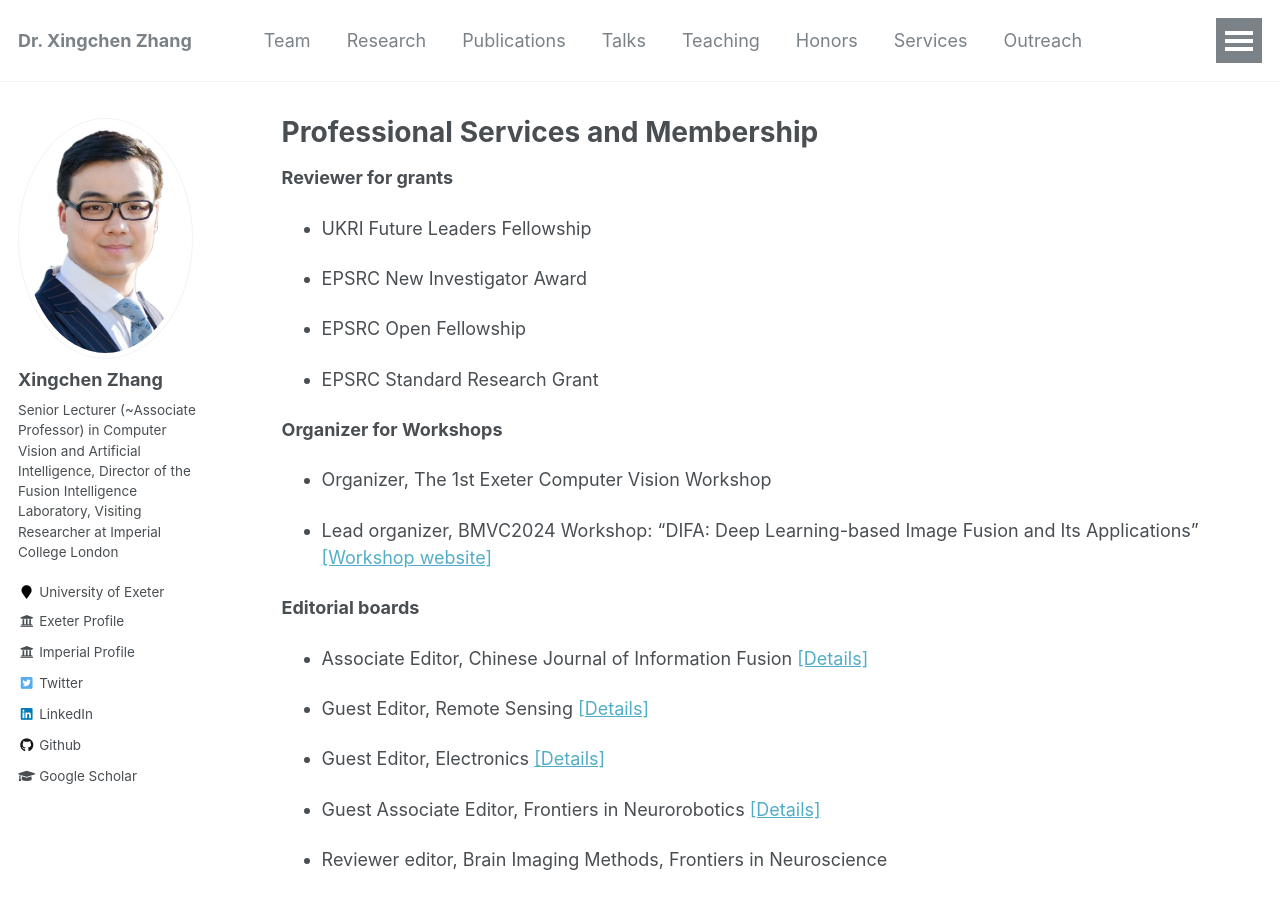
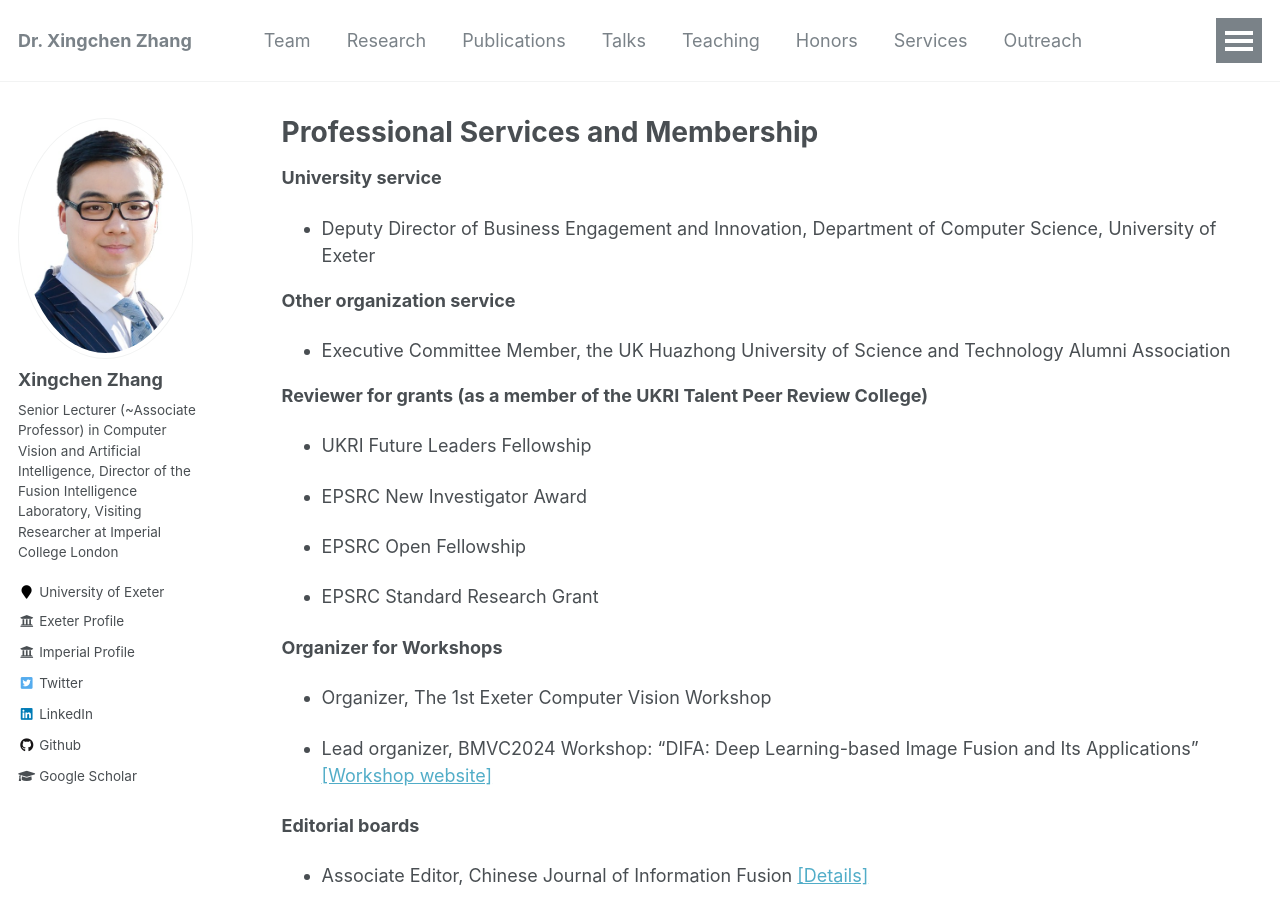
Before and after one commit to xingchenzhang/xingchenzhang.github.io, a Jekyll site: the page built from _pages/service.md, in a window 1280 px wide and 900 px high. Built offline with Jekyll 4.4.1, drawn with Linux system fonts in a browser that asks for light colours.

Commit message:
update service

```diff
--- a/_pages/service.md
+++ b/_pages/service.md
@@ -6,8 +6,15 @@ author_profile: true
 ---
 {% include base_path %}
 
+**University service**
 
-**Reviewer for grants**
+- Deputy Director of Business Engagement and Innovation, Department of Computer Science, University of Exeter
+
+**Other organization service**
+
+- Executive Committee Member, the UK Huazhong University of Science and Technology Alumni Association
+
+**Reviewer for grants (as a member of the UKRI Talent Peer Review College)**
 
 - UKRI Future Leaders Fellowship
 
```
